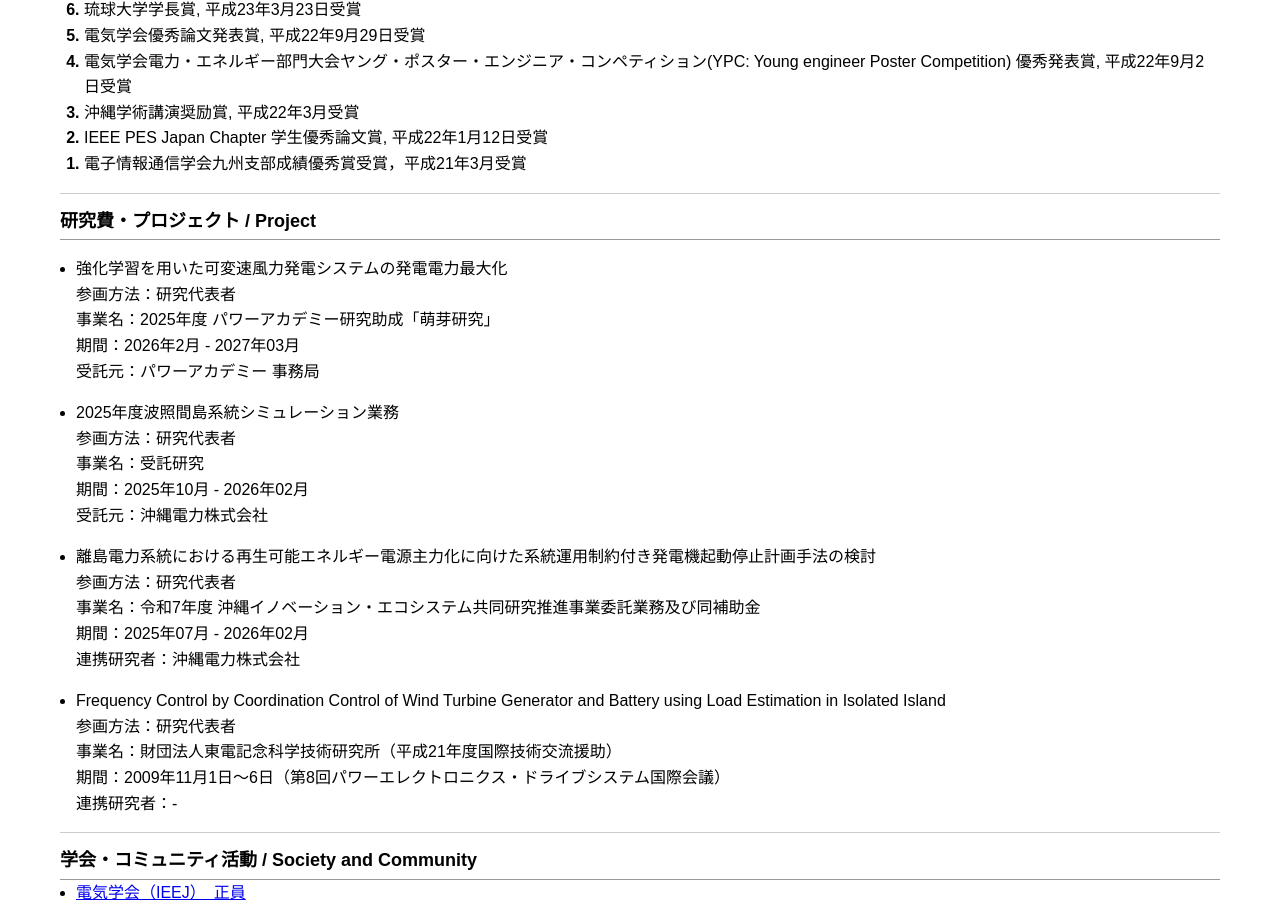
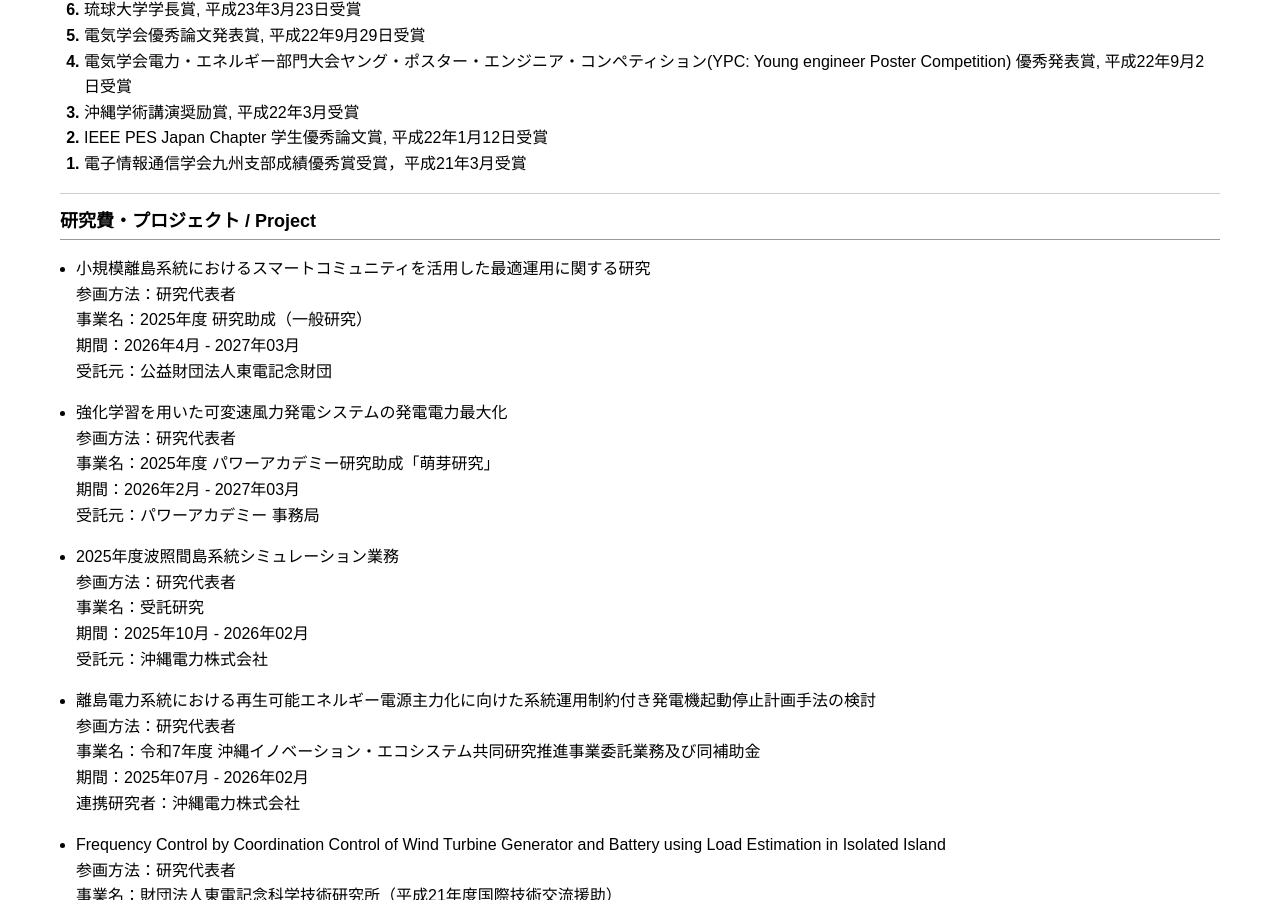
Before and after one commit to akieuehara/AkieUehara.github.io, a Jekyll site: the page built from index.md, in a window 1280 px wide and 900 px high, scrolled down 1747 px. Built offline with Jekyll 4.4.1, drawn with Linux system fonts in a browser that asks for light colours; comment, search, counter and statistics services are not loaded.

Commit message:
Update index.md

```diff
--- a/index.md
+++ b/index.md
@@ -116,6 +116,12 @@ e-mail:  **uehara_a@cs.u-ryukyu.ac.jp**
 
 ## 研究費・プロジェクト / Project
 
+- 小規模離島系統におけるスマートコミュニティを活用した最適運用に関する研究
+参画方法：研究代表者
+事業名：2025年度 研究助成（一般研究）
+期間：2026年4月 - 2027年03月
+受託元：公益財団法人東電記念財団
+
 - 強化学習を用いた可変速風力発電システムの発電電力最大化
 参画方法：研究代表者
 事業名：2025年度 パワーアカデミー研究助成「萌芽研究」
```
